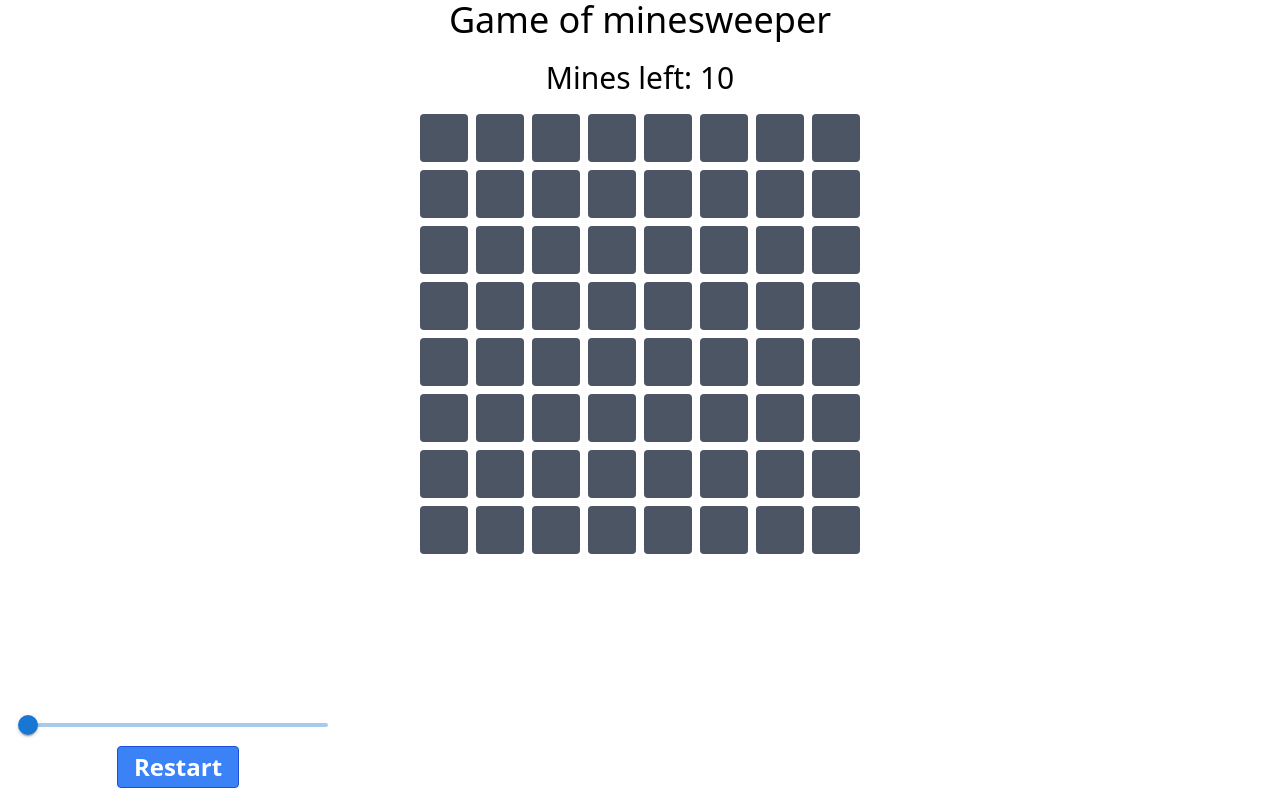
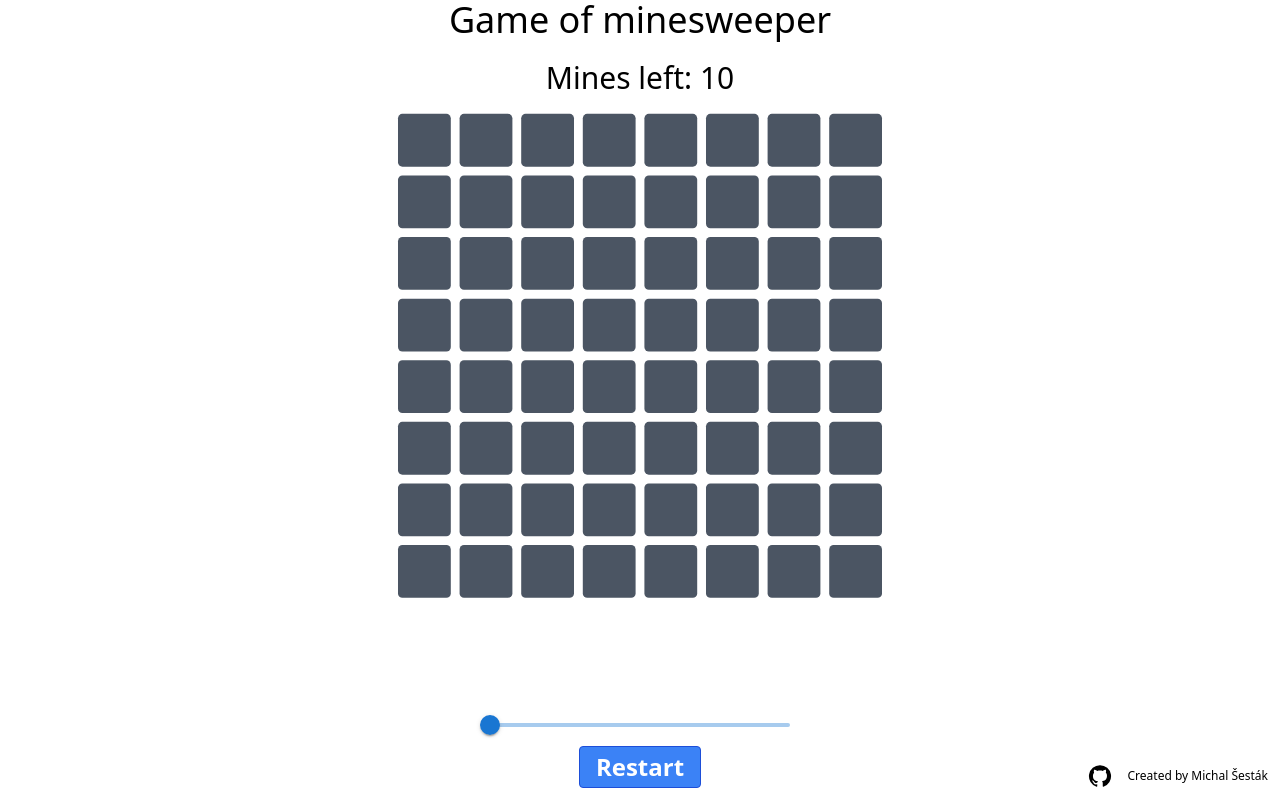
Before and after one commit to lertcz/MineSweeper, a React (Create React App) app: page / in a window 1280 px wide. Built offline with nearby package versions, Linux system fonts and the light colour scheme.

Commit message:
fixed win text

```diff
--- a/package.json
+++ b/package.json
@@ -6,6 +6,7 @@
   "dependencies": {
     "@emotion/react": "^11.7.1",
     "@emotion/styled": "^11.6.0",
+    "@mui/icons-material": "^5.3.0",
     "@mui/material": "^5.3.0",
     "@testing-library/jest-dom": "^5.16.1",
     "@testing-library/react": "^12.1.2",
--- a/src/index.css
+++ b/src/index.css
@@ -7,7 +7,7 @@
 }
 
 .sideBar {
-  @apply fixed bottom-3 left-7
+  @apply fixed bottom-3 left-1/2 transform -translate-x-1/2
 }
 
 .BOARD {
@@ -15,17 +15,18 @@
 }
 
 .E {
-  @apply BOARD
+  @apply BOARD scale-110
 }
 
-/* flex-shrink-0 is to prevent horizontal scroll */
+/* scale change to fit on screen */
 .M {
   @apply BOARD scale-55 grid grid-cols-16
 }
 
-/* scale change to fit on screen */
+/* flex-shrink-0 is to prevent horizontal scroll */
 .H {
-  @apply BOARD scale-55 flex-shrink-0 grid grid-cols-30
+  @apply BOARD scale-55 flex-shrink-0 grid grid-cols-16
+                                        lg:grid-cols-30
 }
 
 .Button {
@@ -44,6 +45,5 @@
 }
 
 .Win {
-  @apply text-2xl pt-2 pb-4
-        lg:text-3xl
+  @apply absolute bottom-24 text-2xl pt-2 pb-4 text-white font-bold py-1 px-4 border-4 border-black rounded opacity-75
 }
--- a/src/pages/Game.jsx
+++ b/src/pages/Game.jsx
@@ -3,6 +3,7 @@ import Board from "../components/Board/board";
 
 import Box from '@mui/material/Box';
 import Slider from '@mui/material/Slider';
+import GitHubIcon from '@mui/icons-material/GitHub';
 import "../index.css"
 
 let BOMBS = 10
@@ -53,7 +54,7 @@ function Game() {
   function revealTileAndTilesAround(i) {
     let rowSize = DIFFICULTY[diffVal].size[0]
     let colSize = DIFFICULTY[diffVal].size[1]
-    let row = Math.floor(i / rowSize)
+    let row = Math.floor(i / colSize)
     let col = i % colSize
 
     //self
@@ -65,7 +66,7 @@ function Game() {
     if(tiles[i][3] === 0) {
       for (let r = -1; r <= 1; r++) {
         for (let c = -1; c <= 1; c++) {
-          let position = ((row+r) * rowSize + col+c) // flatten the array again
+          let position = ((row+r) * colSize + col+c) // flatten the array again
           let notSelf = (r !== 0 || c !== 0) // not pointing on it self
           let indexInBounds = 0 <= row+r && row+r <= (rowSize-1) && 0 <= col+c && col+c <= (colSize-1) // check if the index is in bounds
 
@@ -179,17 +180,16 @@ function Game() {
       let colSize = DIFFICULTY[diffVal].size[1]
 
       for(let i = 0; i < tiles.length; i++) {
-        let row = Math.floor(i / rowSize)
+        let row = Math.floor(i / colSize)
         let col = i % colSize
 
         let count = 0
         for (let r = -1; r <= 1; r++) {
           for (let c = -1; c <= 1; c++) {
-            let position = ((row+r) * rowSize + col+c) // flatten the array again
-            let notSelf = (r !== 0 || c !== 0) // not pointing on it self
-            let indexInBounds = 0 <= row+r && row+r <= (rowSize-1) && 0 <= col+c && col+c <= (rowSize-1) // check if the index is in bounds
-
-            if(indexInBounds && notSelf) {  // compare all limits
+            let position = ((row+r) * colSize + col+c) // flatten the array again
+            //let notSelf = (r !== 0 || c !== 0) // not pointing on it self
+            let indexInBounds = 0 <= row+r && row+r <= (rowSize-1) && 0 <= col+c && col+c <= (colSize-1) // check if the index is in bounds
+            if(indexInBounds) {  // compare all limits
               if(tiles[position][1]) {
                 count += 1
               }
@@ -208,10 +208,35 @@ function Game() {
 
   return (
     <div className="w-screen h-screen">
+
+      <div className="absolute bottom-3 right-3 align-middle"> {/* Creator info */}
+        <div className="centerItems">
+          <GitHubIcon
+          className="hover:scale-125"
+          onClick={() => window.open("https://github.com/lertcz/MineSweeper")}
+          />
+
+          <h1 className="text-xs pl-4">
+            Created by Michal Šesták
+          </h1>
+        </div>
+      </div>
+
+      <div className="centerItems"> {/* Title */}
+        <h1 className="Title unselectable">Game of minesweeper</h1>
+      </div>
+
+      <div className="centerItems"> {/* Mines */}
+        <h1 className="Mines unselectable">{"Mines left: " + String(Flags)}</h1>
+      </div>
+
+      <div className="centerItems"> {/* Board */}
+        <div className={DIFFICULTY[diffVal].style}>
+          <Board tiles={tiles} handleLeftClick={handleLeftClick} handleRightClick={handleRightClick} />
+        </div>
+      </div>
+
       <div className="sideBar"> {/* side bar */}
-        <div className="centerItems"> {/* Win */}
-          <h1 className="Win">{WIN}</h1>
-        </div>
 
         <div className="centerItems"> {/* Slider */}
           <Box sx={{ width: 300 }}>
@@ -232,19 +257,10 @@ function Game() {
         <div className="centerItems"> {/* Restart */}
           <button className="Button" onClick={restart}>Restart</button>
         </div>
-      </div>
 
-      <div className="centerItems"> {/* Title */}
-        <h1 className="Title unselectable">Game of minesweeper</h1>
-      </div>
-
-      <div className="centerItems"> {/* Mines */}
-        <h1 className="Mines unselectable">{"Mines left: " + String(Flags)}</h1>
-      </div>
-
-      <div className="centerItems"> {/* Board */}
-        <div className={DIFFICULTY[diffVal].style}>
-          <Board tiles={tiles} handleLeftClick={handleLeftClick} handleRightClick={handleRightClick} />
+        <div className="centerItems"> {/* Win */}
+          {/* set syle if you won or lost the game */}
+          <h1 className={WIN ? (WIN === "You won!" ? "Win bg-green-500" : "Win bg-red-600") : ""}>{WIN}</h1>
         </div>
       </div>
     </div>
```
Also changed, not shown: 1 other file (tests, documents, lock files or other folders).
